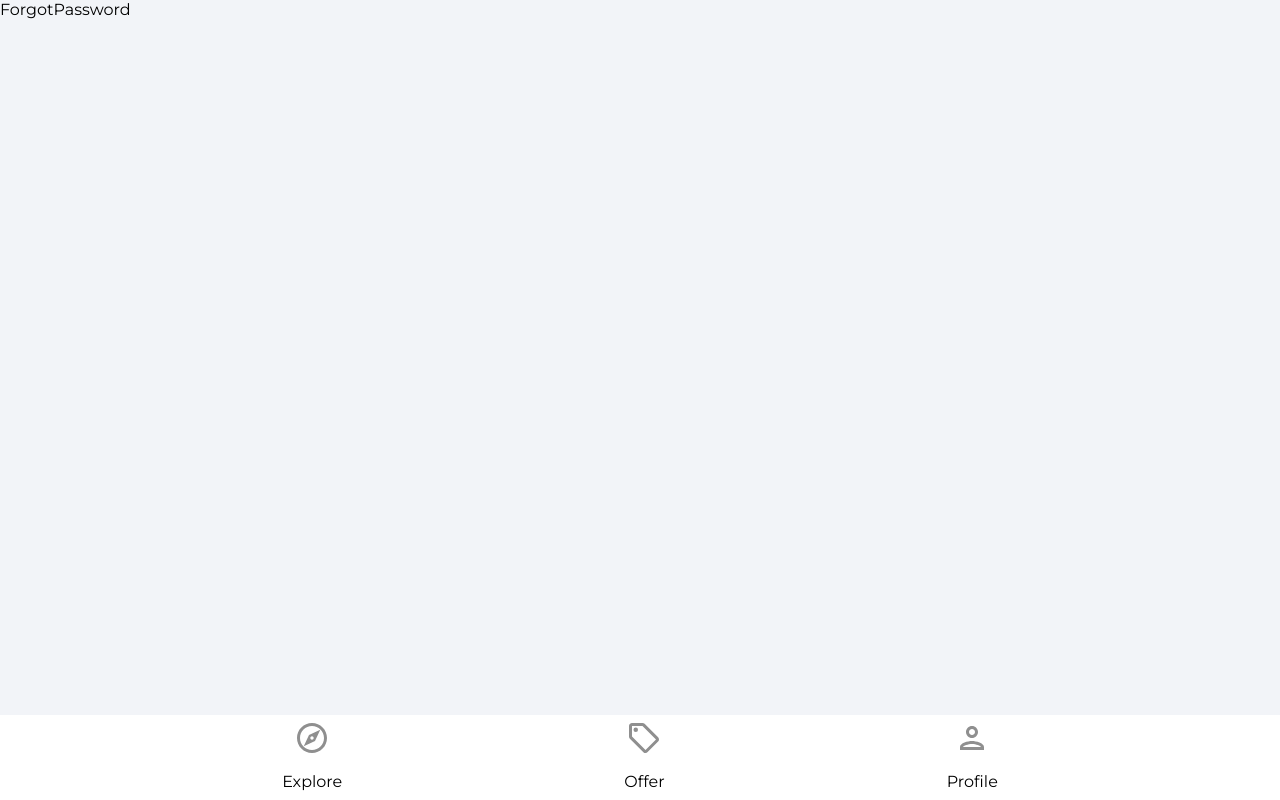
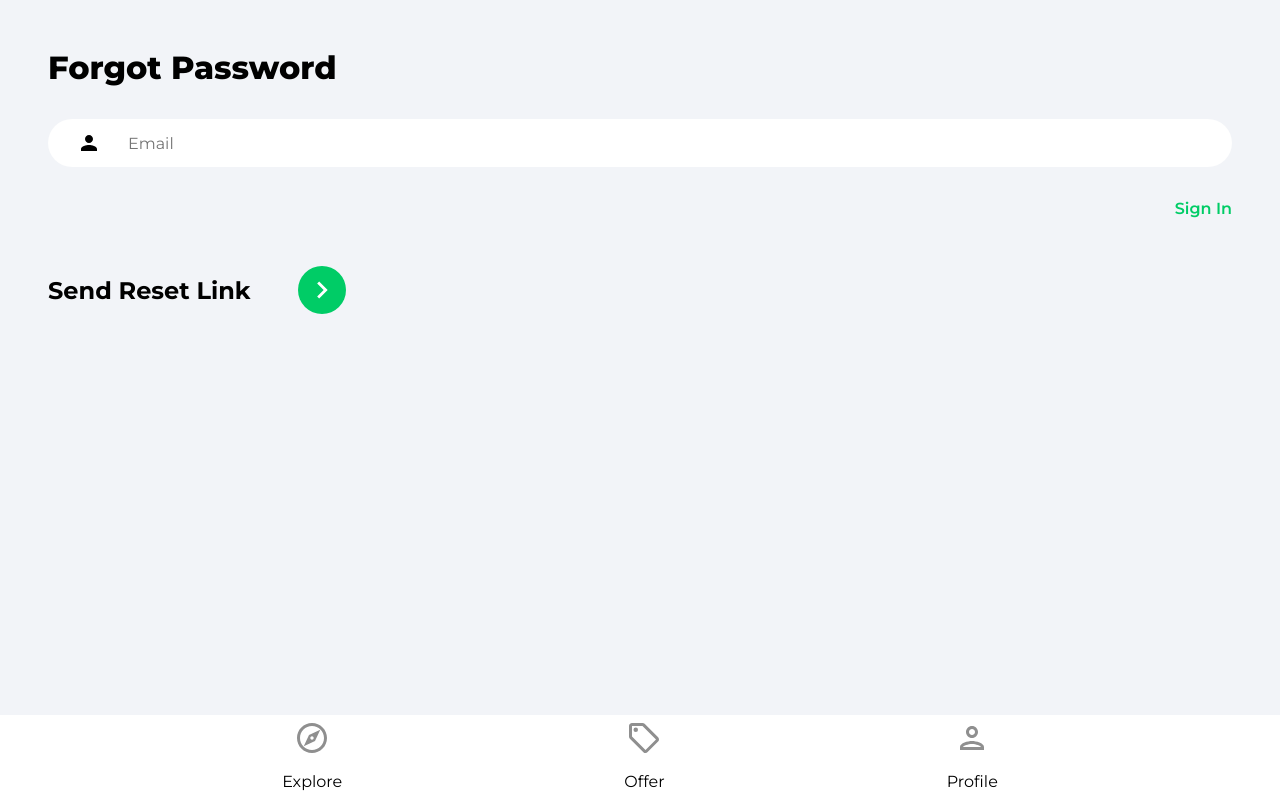
Before and after one commit to lidusol/house-marketplace, a React (Create React App) app: page /forgot-password in a window 1280 px wide. Built offline with nearby package versions, Linux system fonts and the light colour scheme.

Commit message:
Create spinner and add forgot password.

```diff
--- /dev/null
+++ b/src/components/Spinner.jsx
@@ -0,0 +1,11 @@
+import React from "react";
+
+function Spinner() {
+  return (
+    <div className="loadingSpinnerContainer">
+      <div className="loadingSpinner"></div>
+    </div>
+  );
+}
+
+export default Spinner;
--- a/src/pages/ForgotPassword.jsx
+++ b/src/pages/ForgotPassword.jsx
@@ -1,7 +1,56 @@
-import React from "react";
+import React, { useState } from "react";
+import { Link } from "react-router-dom";
+import { getAuth, sendPasswordResetEmail } from "firebase/auth";
+import { toast } from "react-toastify";
+import { ReactComponent as ArrowRightIcon } from "../assets/svg/keyboardArrowRightIcon.svg";
 
 function ForgotPassword() {
-  return <div>ForgotPassword</div>;
+  const [email, setEmail] = useState("");
+
+  const onChange = (e) => {
+    setEmail(e.target.value);
+  };
+
+  const onSubmit = async (e) => {
+    console.log("here");
+    e.preventDefault();
+    try {
+      const auth = getAuth();
+      await sendPasswordResetEmail(auth, email);
+      toast.success("Email was send");
+    } catch (error) {
+      toast.error("Could not send reset email");
+    }
+  };
+
+  return (
+    <div className="pageContainer">
+      <header>
+        <p className="pageHeader">Forgot Password</p>
+      </header>
+      <main>
+        <form onSubmit={onSubmit}>
+          <input
+            type="email"
+            className="emailInput"
+            placeholder="Email"
+            id="email"
+            value={email}
+            onChange={onChange}
+          />
+          <Link className="forgotPasswordLink" to="/sign-in">
+            Sign In
+          </Link>
+          <div className="signInBar">
+            <div className="signInText">Send Reset Link</div>
+            <button className="signInButton">
+              <ArrowRightIcon fill="#ffffff" width="34px" height="34px" />
+            </button>
+          </div>
+        </form>
+      </main>
+    </div>
+  );
 }
 
 export default ForgotPassword;
```
